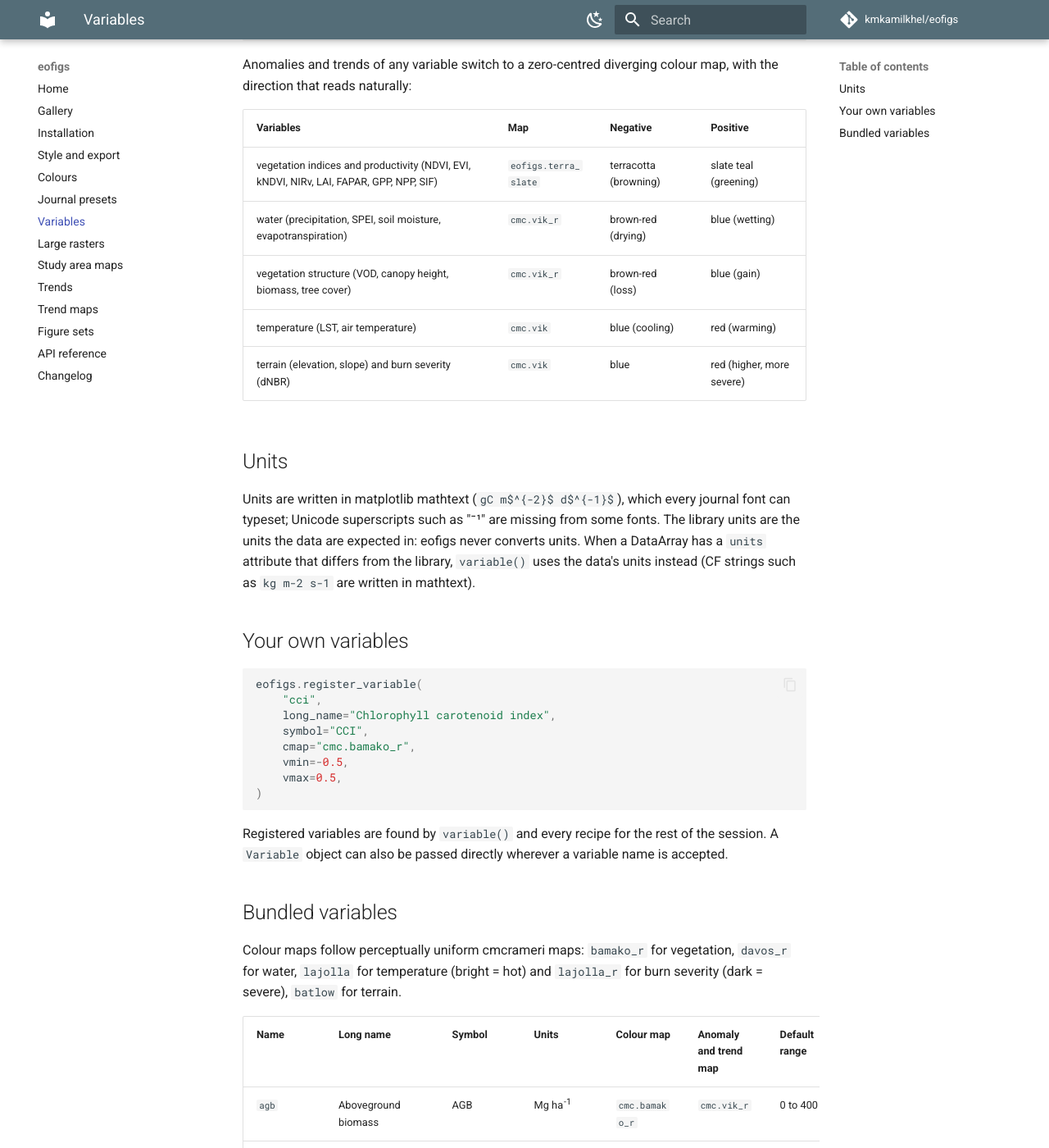
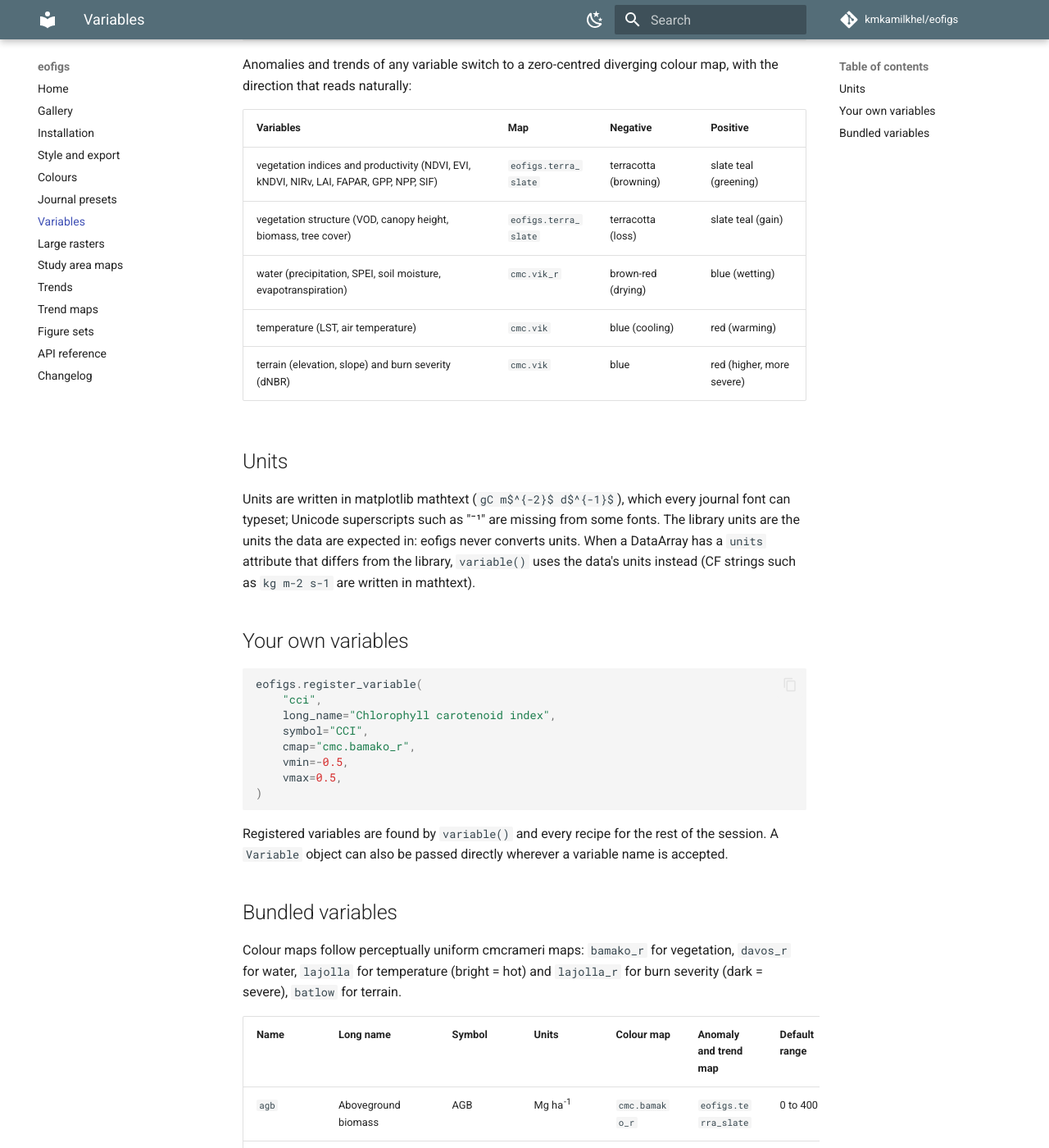
Before and after one commit to kmkamilkhel/eofigs, an MkDocs documentation site: the page built from docs/variables.md, in a window 1280 px wide and 1400 px high, scrolled down 446 px. Shown: the whole window at 82% size. Built offline with MkDocs 1.6.1 and Material for MkDocs 9.7.7, drawn with Linux system fonts in a browser that asks for light colours; comment, search, counter and statistics services are not loaded; some of the changed text lies outside the part shown.

Commit message:
Give vegetation structure trends the terracotta-slate colours

```diff
--- a/docs/variables.md
+++ b/docs/variables.md
@@ -24,8 +24,8 @@ the direction that reads naturally:
 | Variables | Map | Negative | Positive |
 |---|---|---|---|
 | vegetation indices and productivity (NDVI, EVI, kNDVI, NIRv, LAI, FAPAR, GPP, NPP, SIF) | `eofigs.terra_slate` | terracotta (browning) | slate teal (greening) |
+| vegetation structure (VOD, canopy height, biomass, tree cover) | `eofigs.terra_slate` | terracotta (loss) | slate teal (gain) |
 | water (precipitation, SPEI, soil moisture, evapotranspiration) | `cmc.vik_r` | brown-red (drying) | blue (wetting) |
-| vegetation structure (VOD, canopy height, biomass, tree cover) | `cmc.vik_r` | brown-red (loss) | blue (gain) |
 | temperature (LST, air temperature) | `cmc.vik` | blue (cooling) | red (warming) |
 | terrain (elevation, slope) and burn severity (dNBR) | `cmc.vik` | blue | red (higher, more severe) |
 
@@ -60,9 +60,9 @@ for water, `lajolla` for temperature (bright = hot) and `lajolla_r` for burn sev
 
 | Name | Long name | Symbol | Units | Colour map | Anomaly and trend map | Default range |
 |---|---|---|---|---|---|---|
-| `agb` | Aboveground biomass | AGB | Mg ha<sup>-1</sup> | `cmc.bamako_r` | `cmc.vik_r` | 0 to 400 |
+| `agb` | Aboveground biomass | AGB | Mg ha<sup>-1</sup> | `cmc.bamako_r` | `eofigs.terra_slate` | 0 to 400 |
 | `air_temperature` | Air temperature | T<sub>a</sub> | °C | `cmc.lajolla` | `cmc.vik` | from data |
-| `canopy_height` | Canopy height | h | m | `cmc.bamako_r` | `cmc.vik_r` | 0 to 50 |
+| `canopy_height` | Canopy height | h | m | `cmc.bamako_r` | `eofigs.terra_slate` | 0 to 50 |
 | `dnbr` | Differenced Normalized Burn Ratio | dNBR | – | `cmc.lajolla_r` | `cmc.vik` | -0.25 to 1 |
 | `elevation` | Elevation | z | m | `cmc.batlow` | `cmc.vik` | from data |
 | `evapotranspiration` | Evapotranspiration | ET | mm d<sup>-1</sup> | `cmc.davos_r` | `cmc.vik_r` | 0 to data |
@@ -80,8 +80,8 @@ for water, `lajolla` for temperature (bright = hot) and `lajolla_r` for burn sev
 | `soil_moisture` | Soil moisture | SM | m<sup>3</sup> m<sup>-3</sup> | `cmc.davos_r` | `cmc.vik_r` | 0 to 0.5 |
 | `spei` | Standardised Precipitation-Evapotranspiration Index | SPEI | – | `cmc.vik_r` | `cmc.vik_r` | -3 to 3 |
 | `terrain_slope` | Terrain slope | Slope | ° | `cmc.batlow` | `cmc.vik` | 0 to 60 |
-| `tree_cover` | Tree cover | TC | % | `cmc.bamako_r` | `cmc.vik_r` | 0 to 100 |
-| `vod` | Vegetation optical depth | VOD | – | `cmc.bamako_r` | `cmc.vik_r` | 0 to 1.5 |
+| `tree_cover` | Tree cover | TC | % | `cmc.bamako_r` | `eofigs.terra_slate` | 0 to 100 |
+| `vod` | Vegetation optical depth | VOD | – | `cmc.bamako_r` | `eofigs.terra_slate` | 0 to 1.5 |
 
 The table is generated from `eofigs/data/variables.json`, which the R version of eofigs
 will share.
```
Also changed, not shown: 2 other files.
